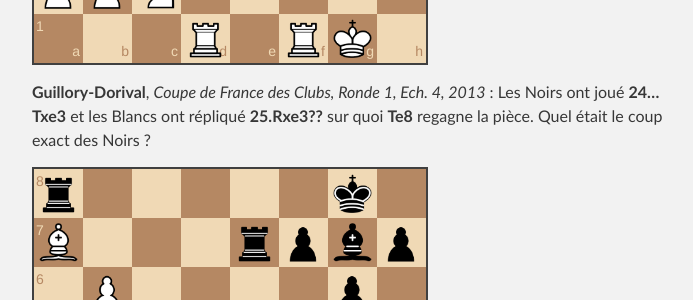
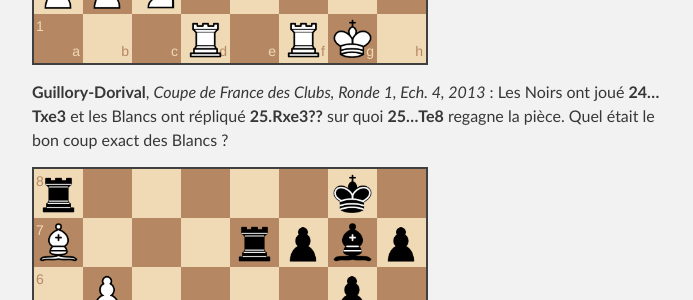
Before and after one commit to echiquier-villeneuve-tolosane/echiquier-villeneuve-tolosane.github.io, a Jekyll site: the page built from exercices.md, in a window 1280 px wide and 900 px high, scrolled down 929 px. Shown: the part 154-454 px from the top of the window, without its empty margins (288-981 px from the left). Built offline with Jekyll 4.4.1, drawn with Linux system fonts in a browser that asks for light colours; nearby versions of some CDN libraries.

Commit message:
Updated exercices.md

```diff
--- a/exercices.md
+++ b/exercices.md
@@ -13,7 +13,7 @@ title: Exercices et problèmes
 `r4r2/p4ppk/1pqp1n2/2pNnpQ1/2P1P3/1B5P/PPN5/3R1RK1 w - - 1 26`
 
 
-**Guillory-Dorival**, _Coupe de France des Clubs, Ronde 1, Ech. 4, 2013_ : Les Noirs ont joué **24...Txe3** et les Blancs ont répliqué **25.Rxe3??** sur quoi **Te8** regagne la pièce. Quel était le coup exact des Noirs ?
+**Guillory-Dorival**, _Coupe de France des Clubs, Ronde 1, Ech. 4, 2013_ : Les Noirs ont joué **24...Txe3** et les Blancs ont répliqué **25.Rxe3??** sur quoi **25...Te8** regagne la pièce. Quel était le bon coup exact des Blancs ?
 
 `r5k1/B3rpbp/1P4p1/8/6b1/4R3/PP2BKPP/3R4 b - - 6 24`
 
```
